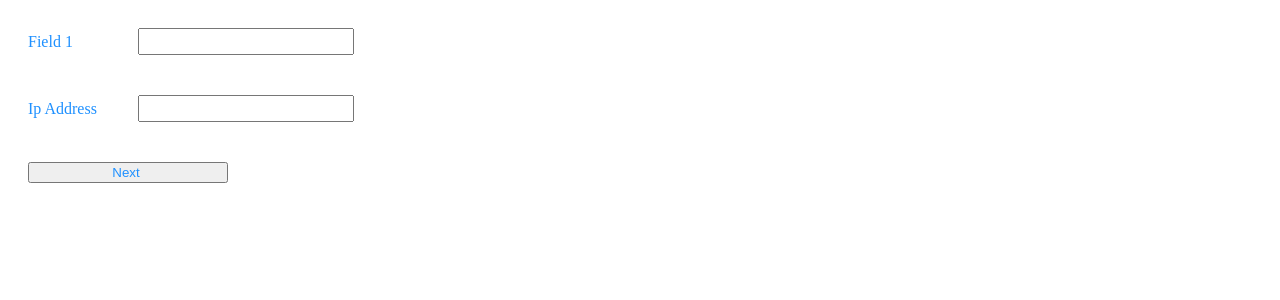
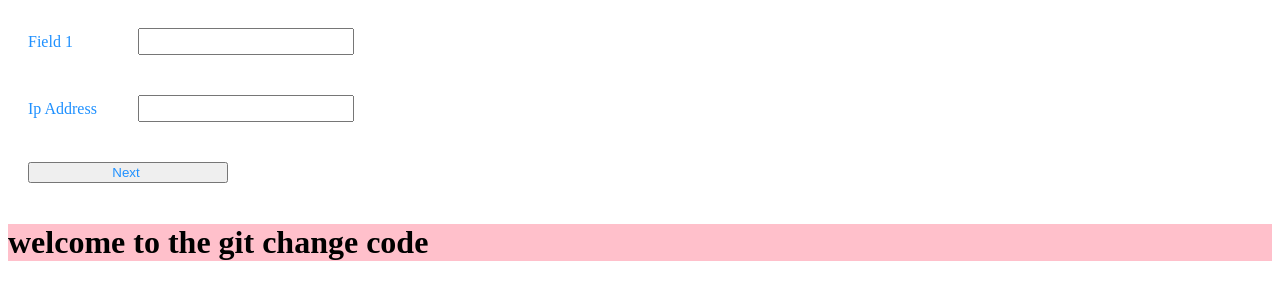
Before and after one commit to catchsrini2004/FormAssess, an Angular app: page /home in a window 1280 px wide. Shown: the top 300 px of the page. Built offline with nearby package versions, Linux system fonts and the light colour scheme.

Commit message:
changes done for story 4455

```diff
--- a/src/app/app.component.css
+++ b/src/app/app.component.css
@@ -0,0 +1,3 @@
+h1 {
+    background-color: pink;
+}
--- a/src/app/app.component.html
+++ b/src/app/app.component.html
@@ -2,3 +2,6 @@
 
 
 <router-outlet></router-outlet>
+
+
+<h1>welcome to the git change code</h1>
```
Also changed, not shown: 1 other file (tests, documents, lock files or other folders).
